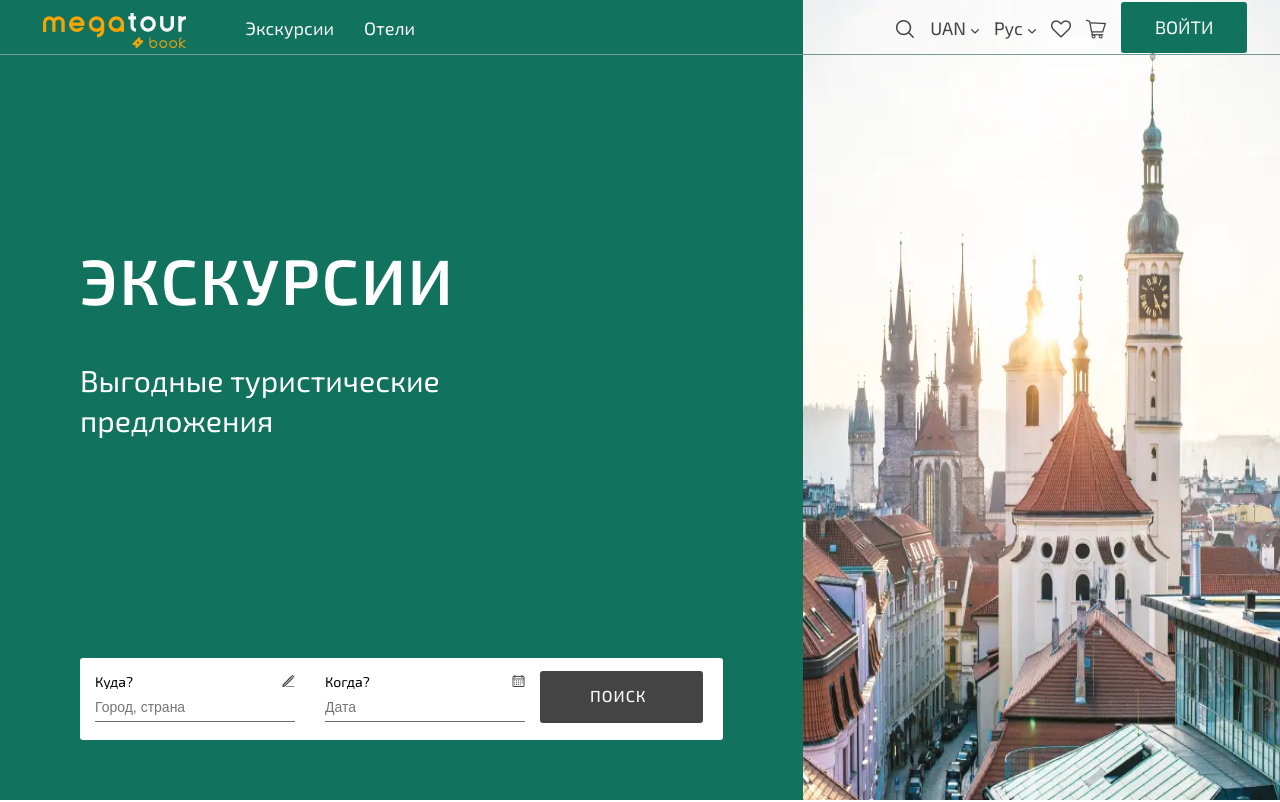
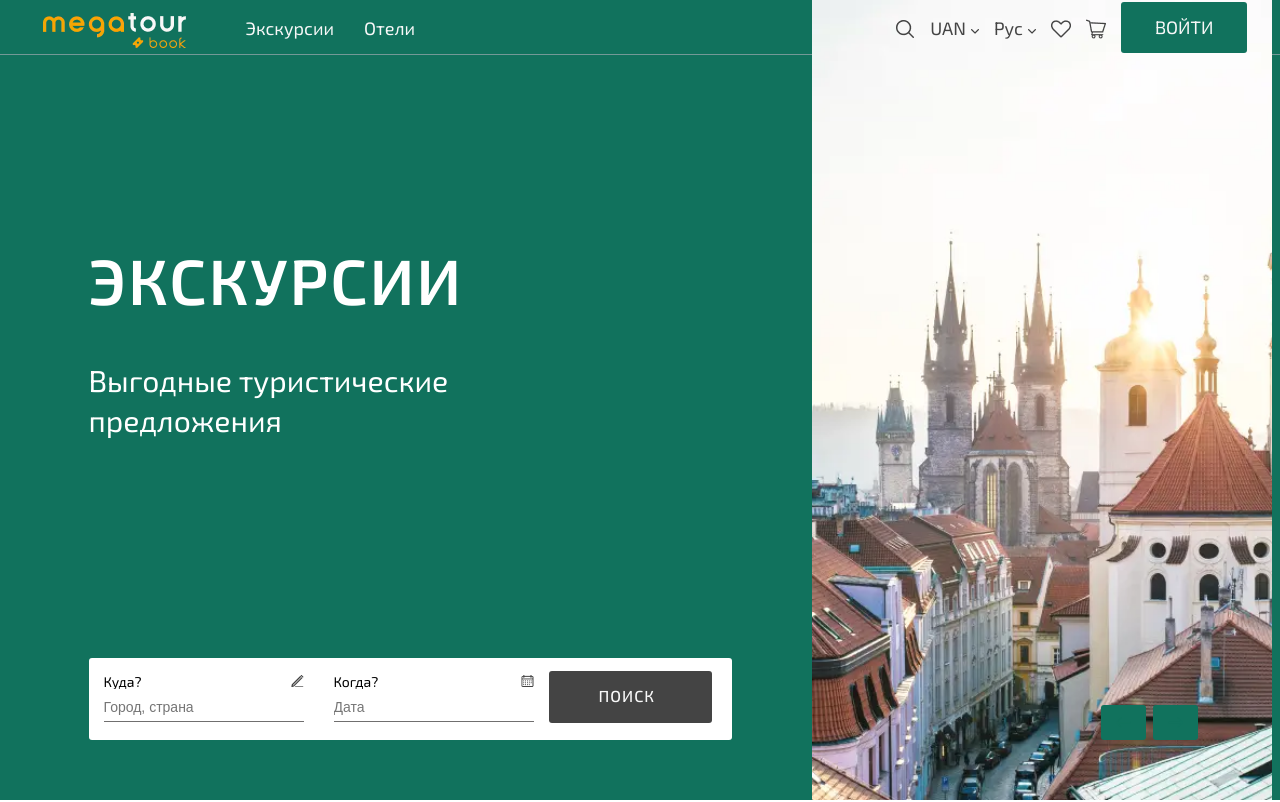
Before and after one commit to ssssheva/megatur, a website: page megatur/index.html in a window 1280 px wide. Shown: the top 802 px of the page. Drawn offline with nearby package versions, Linux system fonts and the light colour scheme.

Commit message:
important help with slick

```diff
--- a/#src/scss/slickmain.scss
+++ b/#src/scss/slickmain.scss
@@ -1,8 +1,27 @@
 .slidermain {
-	&__item {
+	width: 460px;
+	height: 100%;
+	padding: 0;
+	margin: 0;
+
+	.slick-list {
+		height: 100%;
+
+		.slick-track {
+			height: 100%;
+
+			img {
+				width: auto;
+				height: 100%;
+			}
+		}
+	}
+
+	.slick-arrow {
+		position: absolute;
+		bottom: 60px;
+		right: 74px;
+		top: initial;
+		background-color: #11725d;
 	}
 }
-.slidermain-item {
-	&__background {
-	}
-}
--- a/#src/scss/style.scss
+++ b/#src/scss/style.scss
@@ -140,6 +140,8 @@ a {
 	margin-top: 13px;
 	display: flex;
 	font-size: 18px;
+	z-index: 2;
+	position: relative;
 
 	&__logo {
 		margin: 0 30px 0 10px;
--- a/megatur/index.html
+++ b/megatur/index.html
@@ -75,8 +75,21 @@
 			</div>
 		</div>
 		<div class="content-right">
-
-			<picture><source srcset="img/fredy-martinez.webp" type="image/webp"><img class="content-right__img" src="img/fredy-martinez.png" alt=""></picture>
+			<div class="slidermain">
+	<div class="slidermain__item">
+		<picture><source srcset="img/fred.webp" type="image/webp"><img class="slidermain-item__background" src="img/fred.jpg" alt=""></picture>
+	</div>
+	<div class="slidermain__item">
+		<picture><source srcset="img/slickmain2.webp" type="image/webp"><img class="slidermain-item__background" src="img/slickmain2.png" alt=""></picture>
+	</div>
+	<div class="slidermain__item">
+		<picture><source srcset="img/slickmain3.webp" type="image/webp"><img class="slidermain-item__background" src="img/slickmain3.png" alt=""></picture>
+	</div>
+	<div class="slidermain__item">
+		<picture><source srcset="img/slickmain4.webp" type="image/webp"><img class="slidermain-item__background" src="img/slickmain4.png" alt=""></picture>
+	</div>
+</div>
+			<!-- <picture><source srcset="img/fredy-martinez.webp" type="image/webp"><img class="content-right__img" src="img/fredy-martinez.png" alt=""></picture> -->
 		</div>
 	</div>
 	<div class="emotion">
```
Also changed, not shown: #src/index.html (+2 -2 lines), megatur/css/style.css, megatur/css/style.min.css.
